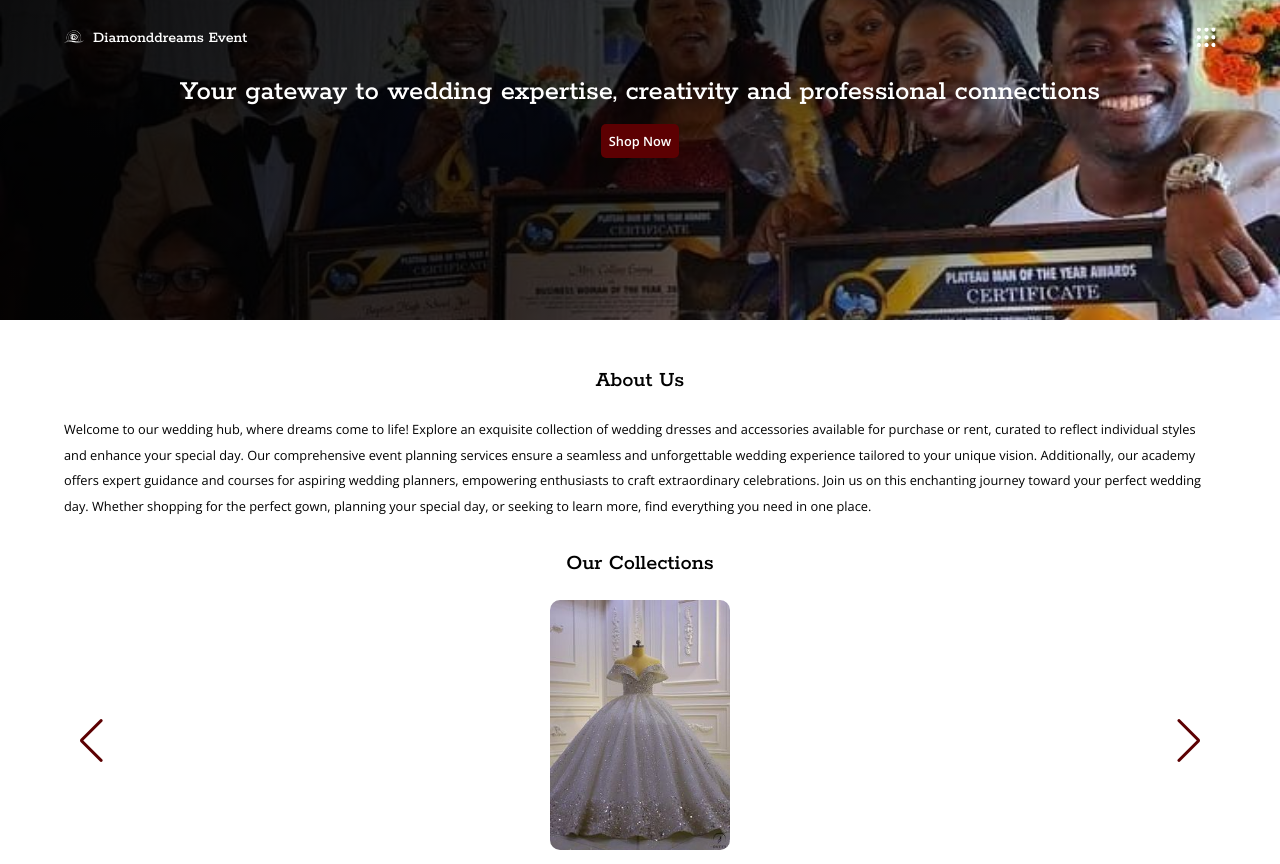
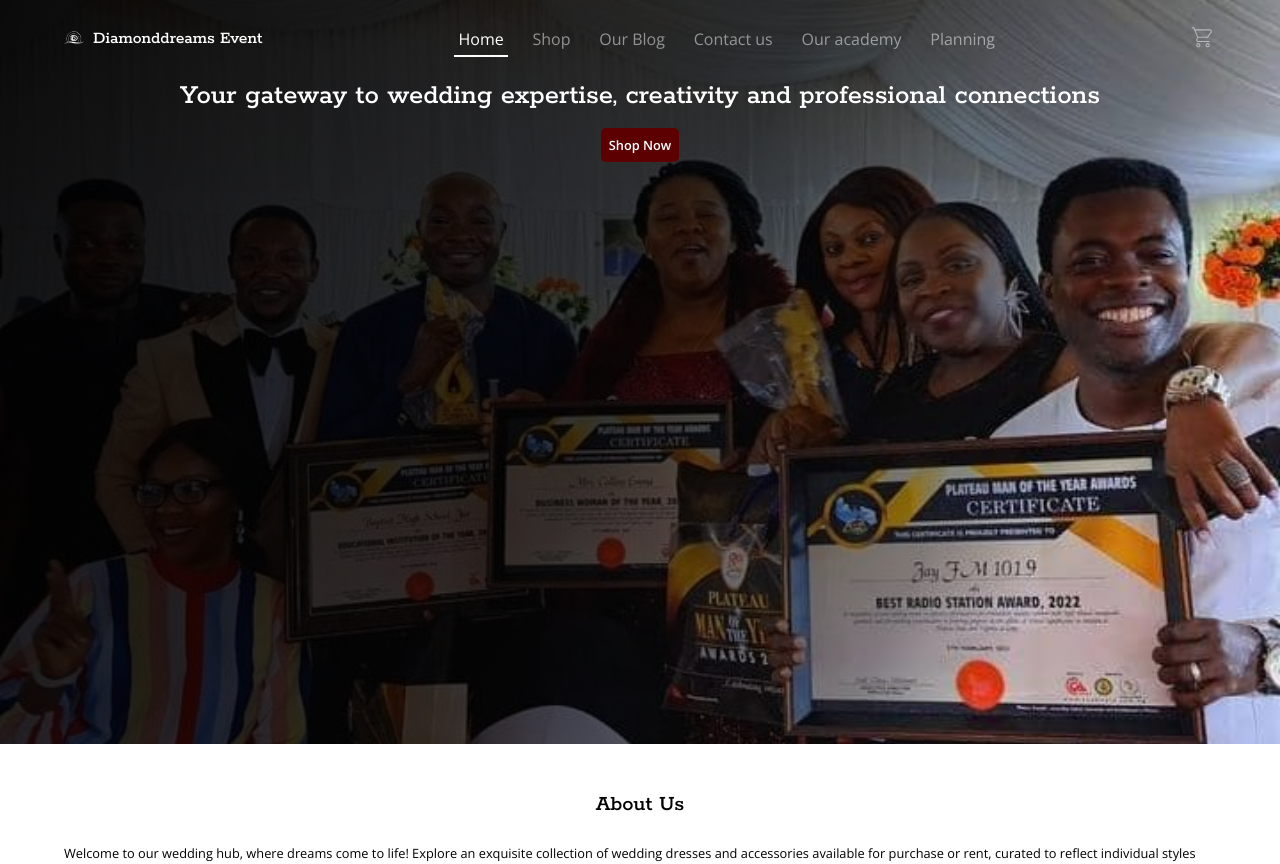
Before and after one commit to tosxin-456/diamond-dreams, a React (Vite) app: page / in a window 1280 px wide. Shown: the top 864 px of the page. Built offline with nearby package versions, Linux system fonts and the light colour scheme.

Commit message:
Add dektop nav styles

```diff
--- a/src/index.css
+++ b/src/index.css
@@ -263,10 +263,22 @@ nav.navbar {
   padding-block: 1.5rem;
 }
 
+header nav ul li a {
+  opacity: 0.5;
+}
+
+header nav ul li a.active {
+  opacity: 1;
+}
+
 nav.navbar ul.topNav {
   display: flex;
   justify-content: space-between;
   align-items: center;
+}
+
+nav.navbar ul.secondNav, nav.navbar ul.cartNav {
+  display: none;
 }
 
 ul.topNav li {
@@ -972,3 +984,49 @@ section.fullCart .itemDecrip button {
 section.fullCart .itemDecrip button img {
   width: 10%;
 }
+
+/* DEsktop Styles */
+@media(min-width: 768px) {
+  header.homeHeader {
+    height: 93vh;
+  }
+
+  header.homeHeader .headerContainer {
+    display: flex;
+    flex-direction: column;
+  }
+
+  /* Navbar Styles */
+  nav.navbar {
+    display: flex;
+    justify-content: space-between;
+    align-items: center;
+  }
+
+  ul.topNav li p {
+    font-size: 1.1rem;
+  }
+
+  nav.navbar ul.secondNav {
+    display: flex;
+    gap: 1.2rem;
+    font-family: var(--opensans);
+  }
+
+  nav.navbar ul.secondNav li a {
+    border-bottom: 2px solid transparent;
+    padding: .3rem;
+  }
+
+  nav.navbar ul.secondNav li a.active, nav.navbar ul.secondNav li a:hover {
+    border-bottom: 2px solid white;
+  }
+
+  nav.navbar ul.cartNav {
+    display: flex;
+  }
+
+  nav.navbar ul.cartNav img {
+    width: 25px;
+  }
+}
--- a/src/layout/Navbar.jsx
+++ b/src/layout/Navbar.jsx
@@ -14,6 +14,7 @@ import { NavLink, Outlet, useLocation, Link } from 'react-router-dom';
 const Navbar = () => {
   const [currentHeader, setCurrentHeader] = useState("one");
   const [toggleNav, setToggleNav] = useState(false);
+  const [isMobile, setIsMobile] = useState(false);
   const location = useLocation();
 
   const handleNavToggle = () => {
@@ -50,10 +51,25 @@ const Navbar = () => {
     return () => clearInterval(interval);
   }, [location.pathname]);
 
+  useEffect(() => {
+    const handleResize = () => {
+      setIsMobile(window.innerWidth <= 768);
+    };
+
+    handleResize();
+
+    window.addEventListener('resize', handleResize);
+
+    return () => {
+      window.removeEventListener('resize', handleResize);
+    };
+  }, []);
+
   return (
     <>
       <header className={`homeHeader ${currentHeader}`}>
         <div className="headerContainer">
+          {isMobile && (
             <nav className={`dropNav ${toggleNav ? 'active' : ''}`}>
               <div className="rule">
                 <img
@@ -73,19 +89,43 @@ const Navbar = () => {
                 </ul>
               </div>
             </nav>
+          )}
           <nav className="navbar rule">
             <ul className='topNav'>
               <li>
                 <img src={LightLogo} alt="Logo" />
                 <p>Diamonddreams Event</p>
               </li>
-              <li>
+              {isMobile && (<li>
                 <img
                   src={navIcon}
                   alt="Hamburger"
                   onClick={handleNavToggle}
                 />
+              </li>)}
+            </ul>
+            <ul className="secondNav">
+              <li>
+                <NavLink onClick={() => Window.reload()} to='/'>Home</NavLink>
               </li>
+              <li>
+                <NavLink onClick={handleNavToggle} to='Shop'>Shop</NavLink>
+              </li>
+              <li>
+                <NavLink onClick={handleNavToggle} to='Blog'>Our Blog</NavLink>
+              </li>
+              <li>
+                <NavLink onClick={handleNavToggle} to='Contact'>Contact us</NavLink>
+              </li>
+              <li>
+                <NavLink onClick={handleNavToggle} to='Academy'>Our academy</NavLink>
+              </li>
+              <li>
+                <NavLink onClick={handleNavToggle} to='Planning'>Planning</NavLink>
+              </li>
+            </ul>
+            <ul className='cartNav'>
+              <li><NavLink onClick={handleNavToggle} to='Cart'><img src={cartIcon} alt="" /></NavLink></li>
             </ul>
           </nav>
           <div className="landContainer rule">
```
Lines whose indentation alone changed are shown as unchanged.
